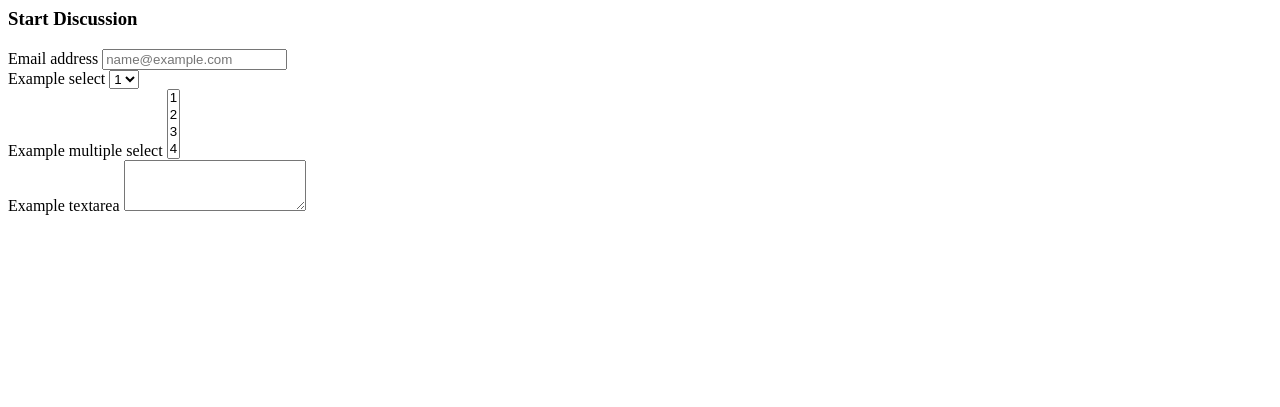
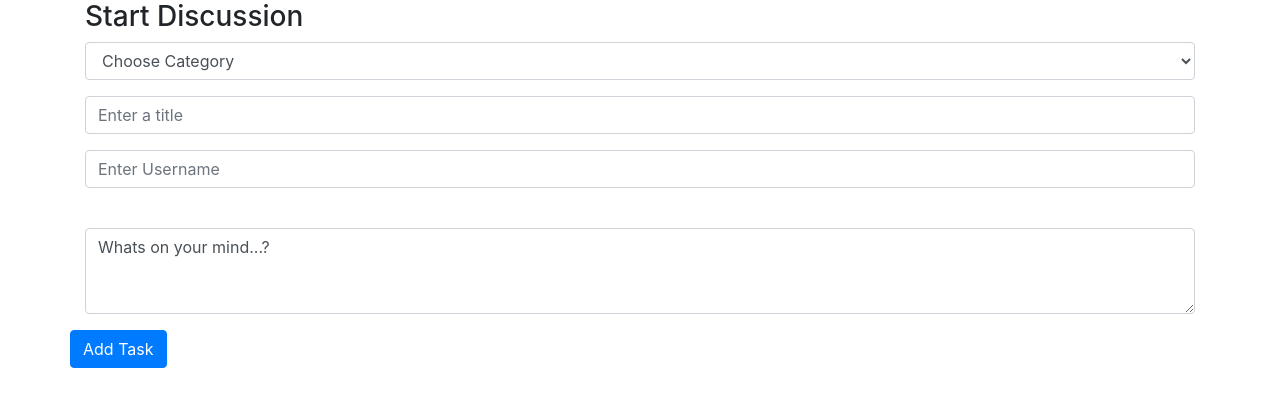
Before and after one commit to TheoNorris/the-odd-dog-blog, a Flask app: template templates/start_discussion.html in a window 1280 px wide. Shown: the top 407 px of the page. Run offline with Flask 2, Linux system fonts and the light colour scheme; the template is opened without the code that fills it, so the values that code supplies are empty; some libraries are stand-ins or nearby versions.

Commit message:
Added modal.html, created the correct input sections for the discussions form, added datetime on app.py

```diff
--- a/app.py
+++ b/app.py
@@ -1,4 +1,5 @@
 import os
+from datetime import datetime
 from flask import Flask,render_template, redirect, request, url_for
 from flask_pymongo import PyMongo
 from bson.objectid import ObjectId
@@ -18,6 +19,10 @@ mongo = PyMongo(app)
 def discussions():
     return render_template('discussions.html', comments=mongo.db.comments.find())
 
+@app.route('/start_discussion')
+def start_discussion():
+    return render_template('start_discussion.html' , comments=mongo.db.comments.find())
+
 
 if __name__ == '__main__':
     app.run(host=os.environ.get('IP'),
--- a/templates/discussions.html
+++ b/templates/discussions.html
@@ -4,7 +4,7 @@
 
     {% for comment in comments %}
         <div class="container">
-        <p>{{comment.date}} {{comment.time}}</p> <p>({{comment.category_name}}) {{comment.title}}</p><br>
+        <p>{{comment.date_time}}</p> <p>({{comment.category_name}}) {{comment.title}}</p><br>
         <p>{{comment.username}}</p><br>
         <p>{{comment.comment}}</p>
         <div><button><i class="fas fa-heart"></i></button><p>{{comment.likes}}</p>
--- /dev/null
+++ b/templates/modal.html
@@ -0,0 +1,37 @@
+<!DOCTYPE html>
+<html lang="en">
+  <head>
+    <meta charset="UTF-8" />
+    <meta name="viewport" content="width=device-width, initial-scale=1.0" />
+    <title>Document</title>
+    <link
+      rel="stylesheet"
+      href="https://use.fontawesome.com/releases/v5.6.3/css/all.css"
+      integrity="sha384-UHRtZLI+pbxtHCWp1t77Bi1L4ZtiqrqD80Kn4Z8NTSRyMA2Fd33n5dQ8lWUE00s/"
+      crossorigin="anonymous"
+    />
+    <link
+      rel="stylesheet"
+      href="https://stackpath.bootstrapcdn.com/bootstrap/4.5.0/css/bootstrap.min.css"
+      integrity="sha384-9aIt2nRpC12Uk9gS9baDl411NQApFmC26EwAOH8WgZl5MYYxFfc+NcPb1dKGj7Sk"
+      crossorigin="anonymous"
+    />
+    <link rel="stylesheet" href="assets/css/style.css" type="text/css" />
+  </head>
+  <body>
+
+    {% block modal %}{% endblock %}
+
+    <!--JQuery and javascript scripts-->
+    <script
+      src="https://code.jquery.com/jquery-3.5.1.js"
+      integrity="sha256-QWo7LDvxbWT2tbbQ97B53yJnYU3WhH/C8ycbRAkjPDc="
+      crossorigin="anonymous"
+    ></script>
+    <script
+      src="https://stackpath.bootstrapcdn.com/bootstrap/4.5.0/js/bootstrap.min.js"
+      integrity="sha384-OgVRvuATP1z7JjHLkuOU7Xw704+h835Lr+6QL9UvYjZE3Ipu6Tp75j7Bh/kR0JKI"
+      crossorigin="anonymous"
+    ></script>
+  </body>
+</html>
--- a/templates/start_discussion.html
+++ b/templates/start_discussion.html
@@ -1,41 +1,56 @@
-<html>
-<head>
-</head>
-<body>
+{% extends 'modal.html' %}{% block modal %}
     <div class="container">
       <h3>Start Discussion</h3>
       <form>
+        <div
+          class="form-group"
+          action=""
+          method="POST"
+        >
           <div class="form-group">
-    <label for="exampleFormControlInput1">Email address</label>
-    <input type="email" class="form-control" id="exampleFormControlInput1" placeholder="name@example.com">
-  </div>
-  <div class="form-group">
-    <label for="exampleFormControlSelect1">Example select</label>
             <select class="form-control" id="exampleFormControlSelect1">
-      <option>1</option>
-      <option>2</option>
-      <option>3</option>
-      <option>4</option>
-      <option>5</option>
+              <option value="" disabled selected>Choose Category</option>
+              {% for comment in comments %}
+              <option value="{{comment.category_name}}"
+                >{{comment.category_name}}</option
+              >
+              {% endfor %}
             </select>
           </div>
           <div class="form-group">
-    <label for="exampleFormControlSelect2">Example multiple select</label>
-    <select multiple class="form-control" id="exampleFormControlSelect2">
-      <option>1</option>
-      <option>2</option>
-      <option>3</option>
-      <option>4</option>
-      <option>5</option>
-    </select>
+            <input
+              type="text"
+              class="form-control"
+              id="title"
+              name="title"
+              placeholder="Enter a title"
+            />
           </div>
           <div class="form-group">
-    <label for="exampleFormControlTextarea1">Example textarea</label>
-    <textarea class="form-control" id="exampleFormControlTextarea1" rows="3"></textarea>
+            <input
+              type="text"
+              class="form-control"
+              id="username"
+              name="username"
+              placeholder="Enter Username"
+            />
+          </div>
+          <div class="form-group">
+            <label for="comment"></label>
+            <textarea class="form-control" id="comment" name="comment" rows="3">
+Whats on your mind...?</textarea
+            >
+          </div>
+          <div class="row">
+            <button
+              class="btn btn-primary"
+              type="submit"
+              name="action"
+            >
+              Add Task
+            </button>
+          </div>
         </div>
       </form>
     </div>
-
-
-</body>
-</html>
+  {% endblock %}
```
Lines whose indentation alone changed are shown as unchanged.
